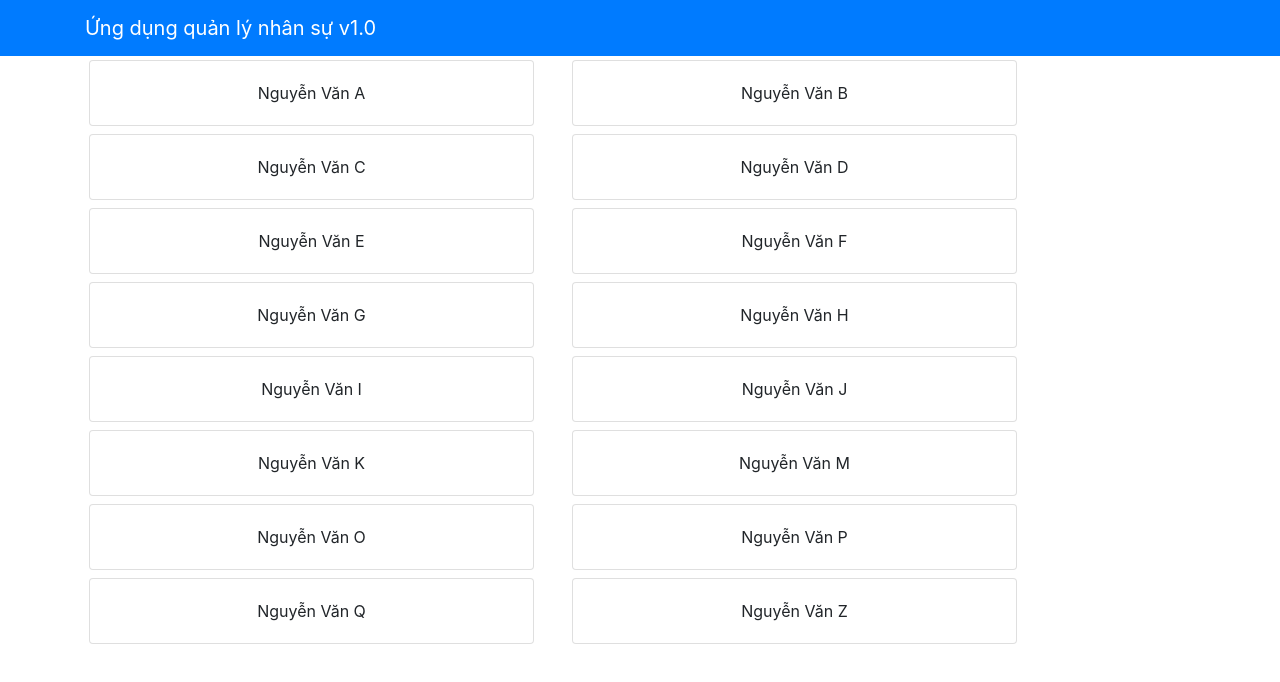
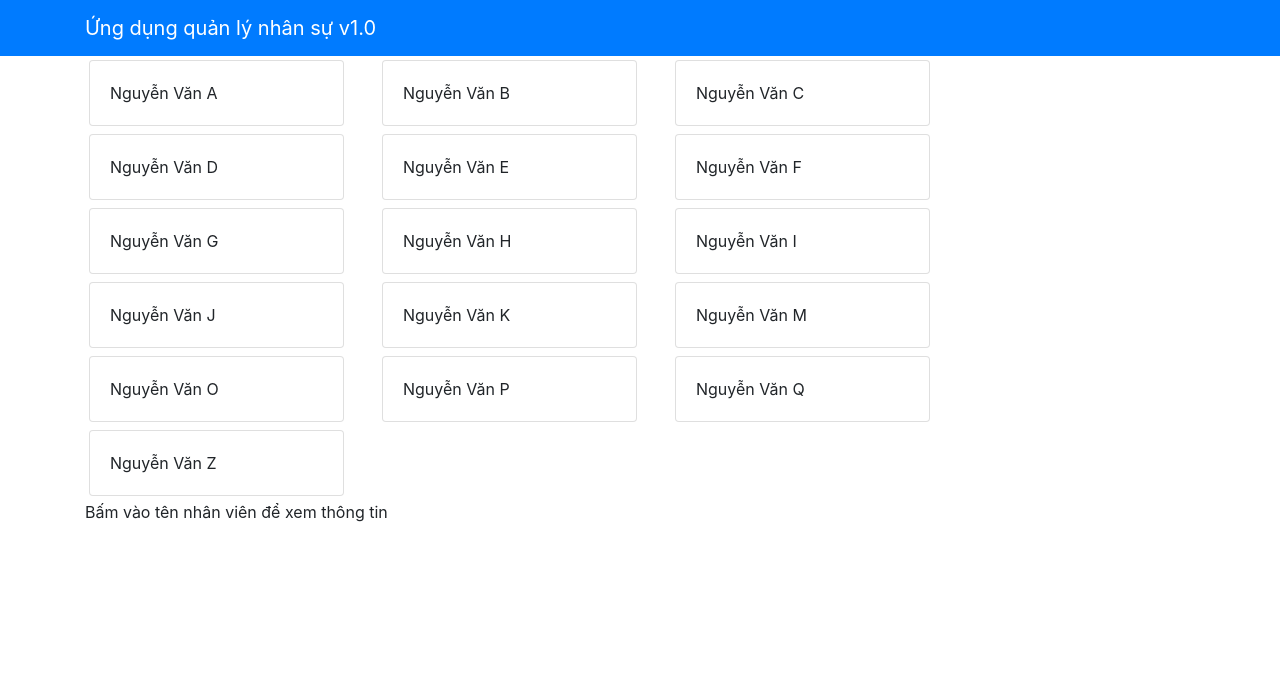
Before and after one commit to Trongnguyenhuy/FunixASM, a React (Create React App) app: page / in a window 1280 px wide. Shown: the top 682 px of the page. Built offline with nearby package versions, Linux system fonts and the light colour scheme.

Commit message:
Component 2

```diff
--- a/package.json
+++ b/package.json
@@ -7,6 +7,7 @@
     "@testing-library/react": "^12.0.0",
     "@testing-library/user-event": "^13.2.1",
     "bootstrap": "4.0.0",
+    "dateformat": "^5.0.2",
     "react": "^17.0.2",
     "react-dom": "^17.0.2",
     "react-popper": "0.9.2",
--- a/src/App.css
+++ b/src/App.css
@@ -1,5 +1,5 @@
 .App {
-  text-align: center;
+  text-align: left;
 }
 
 .App-logo {
--- a/src/App.js
+++ b/src/App.js
@@ -2,7 +2,7 @@ import react, { Component } from 'react';
 import logo from './logo.svg';
 import './App.css';
 import {Navbar, NavbarBrand } from 'reactstrap';
-import { STAFFS } from './shared/staffs';
+import { STAFFS, DEPARTMENTS } from './shared/staffs';
 import StaffList from './components/StaffListComponent';
 
 class App extends Component {
@@ -10,7 +10,8 @@ class App extends Component {
   constructor(props) {
     super(props);
     this.state = {
-      staffs: STAFFS
+      staffs: STAFFS,
+      department: DEPARTMENTS
     };
   }
 
@@ -18,11 +19,11 @@ class App extends Component {
     return (
       <div className="App">
         <Navbar dark color="primary">
-            <div className="container">
-              <NavbarBrand href="/">Ứng dụng quản lý nhân sự v1.0</NavbarBrand>
-            </div>
-          </Navbar>
-          <StaffList staffs={this.state.staffs}/>
+          <div className="container">
+            <NavbarBrand href="/">Ứng dụng quản lý nhân sự v1.0</NavbarBrand>
+          </div>
+        </Navbar>
+        <StaffList staffs={this.state.staffs} department={this.state.department}/>
       </div>
     );
   }
--- a/src/components/StaffListComponent.js
+++ b/src/components/StaffListComponent.js
@@ -1,14 +1,51 @@
 import react, { Component } from "react";
 import { Card, CardImg, CardImgOverlay, CardText, CardBody,
-        CardTitle} from "reactstrap";
+        CardTitle, CardHeader} from "reactstrap";
+import dateFormat from 'dateformat';
 
 class  StaffList extends Component {
+
+    constructor(props) {
+        super(props);
+
+        this.state = {
+            selectStaff:  null
+        }
+    }
+
+    onStaffSelect(staff) {
+        this.setState({selectStaff: staff});
+    }
+
+    renderStaff(staff) {
+        if (staff != null){
+            return(
+                <Card className="mb-2" border="success">
+                    <CardHeader>Họ và tên: {staff.name}</CardHeader>
+                    <CardBody>
+                        <CardText>Ngày Sinh: {dateFormat(staff.doB,"dd/mm/yyyy")}</CardText>
+                        <CardText>Ngày vào công ty: {dateFormat(staff.startDate,"dd/mm/yyyy")}</CardText>
+                        <CardText>Phòng Ban: {staff.department.name}</CardText>
+                        <CardText>Số ngày nghỉ còn lại: {staff.annualLeave}</CardText>
+                        <CardText>Số ngày đã làm thêm: {staff.overTime}</CardText>
+                    </CardBody>
+                </Card>
+            );
+        } else {
+            return(
+                <div>
+                    <p>Bấm vào tên nhân viên để xem thông tin</p>
+                </div>
+            );
+        }
+    }
 
     render() {
         const menu = this.props.staffs.map((staff) =>{
             return (
-                <div className="col-12 col-md-5 m-1">
-                    <Card key={staff.id}>
+                <div className="col-12 col-md-4 col-lg-3 m-1">
+                    <Card key={staff.id}
+                        onClick={() => this.onStaffSelect(staff)}>
                         {/* <CardImg width="100%" src={staff.image} alt={staff.name} /> */}
                         {/* <CardImgOverlay> */}
                             <CardBody>{staff.name}</CardBody>
@@ -23,6 +60,11 @@ class  StaffList extends Component {
                 <div className="row">
                     {menu}
                 </div>
+                <div className="row">
+                    <div className="col-12 col-md-6 m1-1">
+                        {this.renderStaff(this.state.selectStaff)}
+                    </div>
+                </div>
             </div>
         );
     }
```
Also changed, not shown: 2 other files (tests, documents, lock files or other folders).
